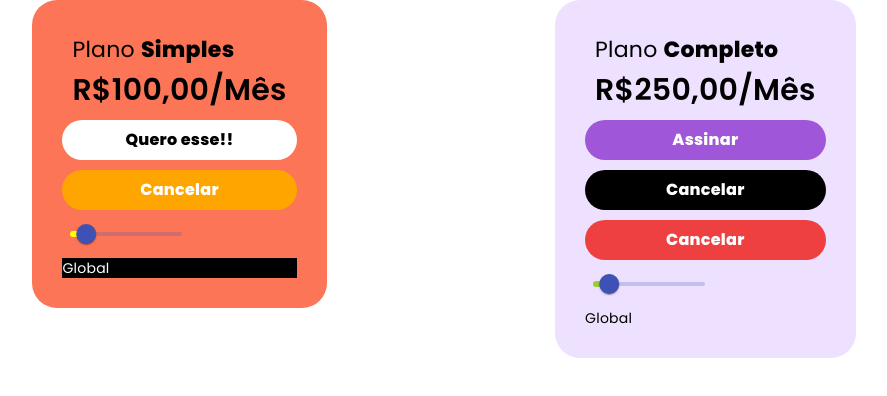
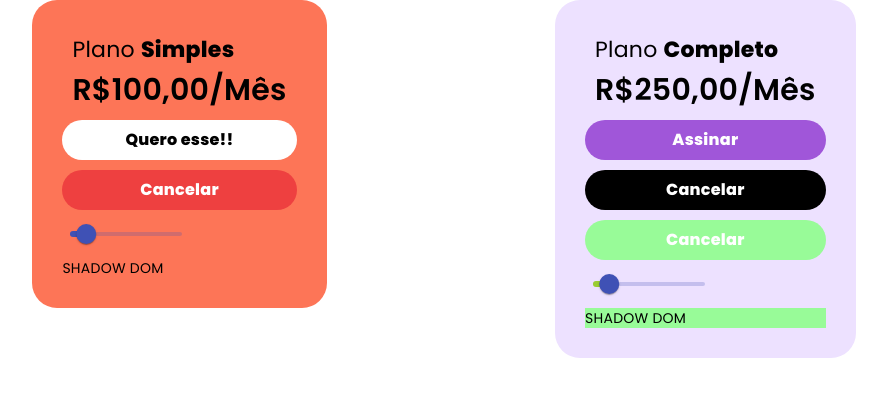
Before and after one commit to tavinhoo/Angular---projeto_cards, an Angular app: page / in a window 1280 px wide. Shown: the top 396 px of the page, without its empty margins (196-1083 px from the left). Built offline with nearby package versions, Linux system fonts and the light colour scheme.

Commit message:
View Encapsulation Shadow Dom

```diff
--- a/src/app/card-roxo/card-roxo.component.html
+++ b/src/app/card-roxo/card-roxo.component.html
@@ -9,5 +9,5 @@
         <input matSliderThumb value="1.5">
     </mat-slider>
 
-    <div class="global">Global</div>
+    <div class="card-cancel-button">SHADOW DOM</div>
 </div>
--- a/src/app/card/card.component.html
+++ b/src/app/card/card.component.html
@@ -8,5 +8,5 @@
         <input matSliderThumb value="1.5">
     </mat-slider>
 
-    <div class="global">Global</div>
+    <div class="card-cancel-button">SHADOW DOM</div>
 </div>
--- a/src/app/card/card.component.ts
+++ b/src/app/card/card.component.ts
@@ -13,7 +13,7 @@ interface IInfos {
   selector: 'app-card',
   templateUrl: './card.component.html',
   styleUrl: './card.component.scss',
-  encapsulation: ViewEncapsulation.Emulated
+  encapsulation: ViewEncapsulation.ShadowDom
 })
 
 export class CardComponent {
--- a/src/styles.scss
+++ b/src/styles.scss
@@ -5,3 +5,7 @@ body { margin: 0; font-family: Roboto, "Helvetica Neue", sans-serif; }
 .mdc-slider__track--active_fill {
     border-color: yellowgreen !important;
 }
+
+.card-cancel-button {
+    background-color: palegreen !important;
+}
```
